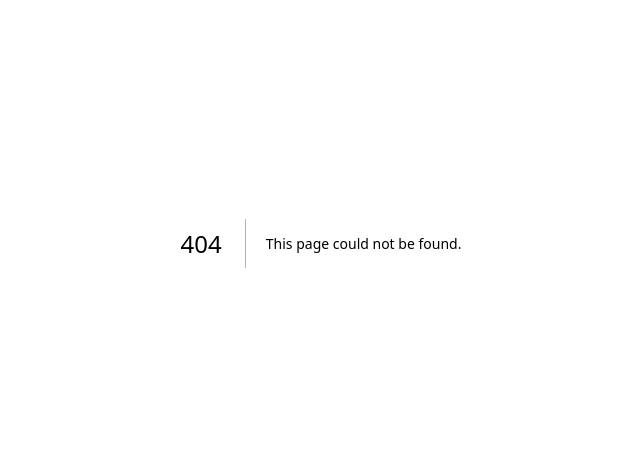
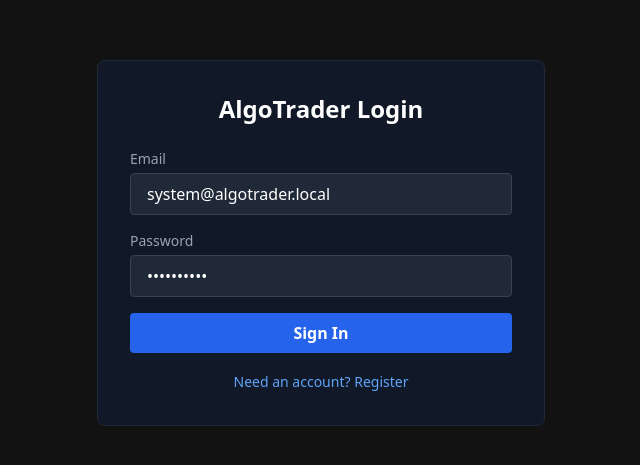
Before and after one commit to HarshitChauhan1509/AlgoTrader, a Next.js app in the folder apps/web/: page /login in a window 1280 px wide. Before the commit this address had no page. Shown: the part 157-622 px from the top of the page, without its empty margins (319-959 px from the left). Built offline with nearby package versions, Linux system fonts and the light colour scheme.

Commit message:
feat(web): protect dashboard and backtest with JWT login

```diff
--- a/apps/web/src/app/backtest/page.tsx
+++ b/apps/web/src/app/backtest/page.tsx
@@ -3,8 +3,10 @@
 
 import { useState } from 'react';
 import Link from 'next/link';
+import { useRouter } from 'next/navigation';
 
 export default function BacktestPage() {
+  const router = useRouter();
   const [loading, setLoading] = useState(false);
   const [result, setResult] = useState<any>(null);
 
@@ -46,9 +48,14 @@ export default function BacktestPage() {
     };
 
     try {
+            const token = localStorage.getItem('accessToken');
+      if (!token) {
+        router.push('/login');
+        return;
+      }
       const res = await fetch('http://localhost:3001/api/backtest/run', {
         method: 'POST',
-        headers: { 'Content-Type': 'application/json' },
+        headers: { 'Content-Type': 'application/json', 'Authorization': `Bearer ${token}` },
         body: JSON.stringify(payload)
       });
 
@@ -75,6 +82,9 @@ export default function BacktestPage() {
               <Link href="/" className="text-gray-400 hover:text-white transition-colors">Live Trading</Link>
               <Link href="/backtest" className="text-white font-semibold">Backtest</Link>
             </nav>
+          </div>
+                  <div className="flex items-center space-x-4">
+            <button onClick={() => { localStorage.removeItem('accessToken'); router.push('/login'); }} className="text-sm text-gray-400 hover:text-white">Logout</button>
           </div>
         </header>
 
--- /dev/null
+++ b/apps/web/src/app/login/page.tsx
@@ -0,0 +1,91 @@
+'use client';
+
+import { useState } from 'react';
+import { useRouter } from 'next/navigation';
+
+export default function LoginPage() {
+  const router = useRouter();
+  const [email, setEmail] = useState('system@algotrader.local');
+  const [password, setPassword] = useState('dummy12345');
+  const [error, setError] = useState('');
+  const [loading, setLoading] = useState(false);
+
+  const [isRegister, setIsRegister] = useState(false);
+
+  const handleLogin = async (e: React.FormEvent) => {
+    e.preventDefault();
+    setLoading(true);
+    setError('');
+
+    try {
+      const res = await fetch(`http://localhost:3001/api/auth/`, {
+        method: 'POST',
+        headers: { 'Content-Type': 'application/json' },
+        body: JSON.stringify({ email, password }),
+      });
+
+      if (res.ok) {
+        const data = await res.json();
+        // In a real app, use HttpOnly cookies. For this phase, localStorage is sufficient.
+        localStorage.setItem('accessToken', data.accessToken);
+        router.push('/');
+      } else {
+        const err = await res.json();
+        setError(err.message || 'Login failed');
+      }
+    } catch {
+      setError('An error occurred. Make sure the API is running.');
+    } finally {
+      setLoading(false);
+    }
+  };
+
+  return (
+    <main className="min-h-screen bg-[#121212] flex items-center justify-center p-8 text-white">
+      <div className="max-w-md w-full bg-gray-900 border border-gray-800 rounded-lg p-8">
+        <h1 className="text-2xl font-bold mb-6 text-center">AlgoTrader Login</h1>
+
+        {error && (
+          <div className="bg-red-900/50 border border-red-500 text-red-200 p-3 rounded mb-4 text-sm">
+            {error}
+          </div>
+        )}
+
+        <form onSubmit={handleLogin} className="space-y-4">
+          <div>
+            <label className="block text-sm text-gray-400 mb-1">Email</label>
+            <input
+              type="email"
+              value={email}
+              onChange={(e) => setEmail(e.target.value)}
+              className="w-full bg-gray-800 border border-gray-700 rounded px-4 py-2 focus:outline-none focus:ring-1 focus:ring-blue-500"
+              required
+            />
+          </div>
+          <div>
+            <label className="block text-sm text-gray-400 mb-1">Password</label>
+            <input
+              type="password"
+              value={password}
+              onChange={(e) => setPassword(e.target.value)}
+              className="w-full bg-gray-800 border border-gray-700 rounded px-4 py-2 focus:outline-none focus:ring-1 focus:ring-blue-500"
+              required
+            />
+          </div>
+          <button
+            type="submit"
+            disabled={loading}
+            className="w-full bg-blue-600 hover:bg-blue-700 text-white font-bold py-2 px-4 rounded transition-colors disabled:opacity-50 mt-4"
+          >
+            {loading ? 'Authenticating...' : (isRegister ? 'Register & Sign In' : 'Sign In')}
+                    </button>
+          <div className="text-center mt-4">
+            <button type="button" onClick={() => setIsRegister(!isRegister)} className="text-sm text-blue-400 hover:underline">
+              {isRegister ? 'Already have an account? Sign In' : 'Need an account? Register'}
+            </button>
+          </div>
+        </form>
+      </div>
+    </main>
+  );
+}
--- a/apps/web/src/app/page.tsx
+++ b/apps/web/src/app/page.tsx
@@ -2,10 +2,12 @@
 'use client';
 
 import { useEffect, useRef, useState, useCallback } from 'react';
+import { useRouter } from 'next/navigation';
 import { createChart, IChartApi, ISeriesApi } from 'lightweight-charts';
 import { io, Socket } from 'socket.io-client';
 
 export default function Home() {
+  const router = useRouter();
   const chartContainerRef = useRef<HTMLDivElement>(null);
   const chartRef = useRef<IChartApi | null>(null);
   const seriesRef = useRef<ISeriesApi<'Candlestick'> | null>(null);
@@ -19,7 +21,19 @@ export default function Home() {
 
   const fetchPortfolio = useCallback(async () => {
     try {
-      const res = await fetch('http://localhost:3001/api/portfolio');
+            const token = localStorage.getItem('accessToken');
+      if (!token) {
+        router.push('/login');
+        return;
+      }
+      const res = await fetch('http://localhost:3001/api/portfolio', {
+        headers: { 'Authorization': `Bearer ${token}` }
+      });
+      if (res.status === 401) {
+        localStorage.removeItem('accessToken');
+        router.push('/login');
+        return;
+      }
       if (res.ok) {
         const data = await res.json();
         setPortfolio(data);
@@ -46,7 +60,7 @@ export default function Home() {
         height: 600,
       });
 
-      const candlestickSeries = chart.addCandlestickSeries({
+      const candlestickSeries = (chart as any).addCandlestickSeries({
         upColor: '#26a69a',
         downColor: '#ef5350',
         borderVisible: false,
@@ -134,10 +148,13 @@ export default function Home() {
               <a href="/backtest" className="text-gray-400 hover:text-white transition-colors">Backtest</a>
             </nav>
           </div>
-          <div className="flex items-center space-x-2">
+                    <div className="flex items-center space-x-4">
+            <button onClick={() => { localStorage.removeItem('accessToken'); router.push('/login'); }} className="text-sm text-gray-400 hover:text-white">Logout</button>
+            <div className="flex items-center space-x-2">
             <span className={`w-3 h-3 rounded-full ${isConnected ? 'bg-green-500' : 'bg-red-500'}`}></span>
             <span className="text-sm text-gray-400">{isConnected ? 'Connected to Market Data' : 'Disconnected'}</span>
           </div>
+        </div>
         </header>
 
         {/* Portfolio Banner */}
```
